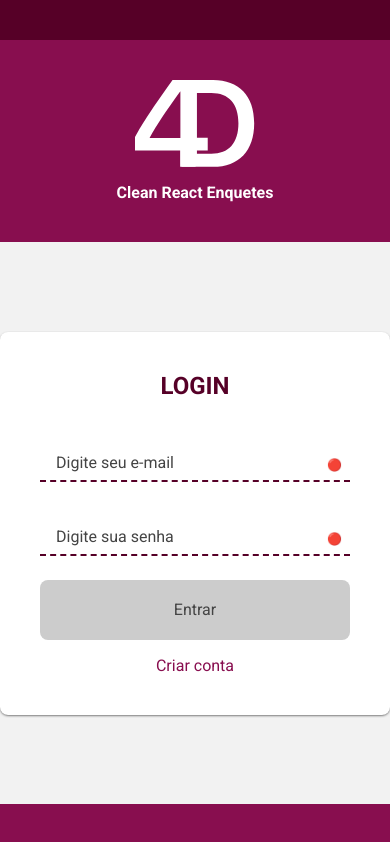
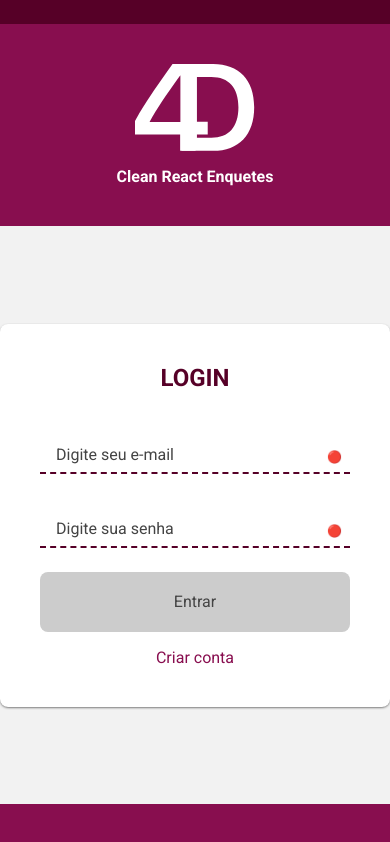
Before and after one commit to matheusroika/clean-react, a React app: page /login in a window 390 px wide. Built offline with nearby package versions, Linux system fonts and the light colour scheme; no server answers.

Commit message:
refactor: add responsive behavior to authHeader

```diff
--- a/src/presentation/components/authHeader/authHeaderStyles.scss
+++ b/src/presentation/components/authHeader/authHeaderStyles.scss
@@ -14,3 +14,9 @@
     font-size: 1rem;
   }
 }
+
+@media only screen and (max-width: 600px) {
+  .header {
+    border-top-width: 1.5rem;
+  }
+}
```
